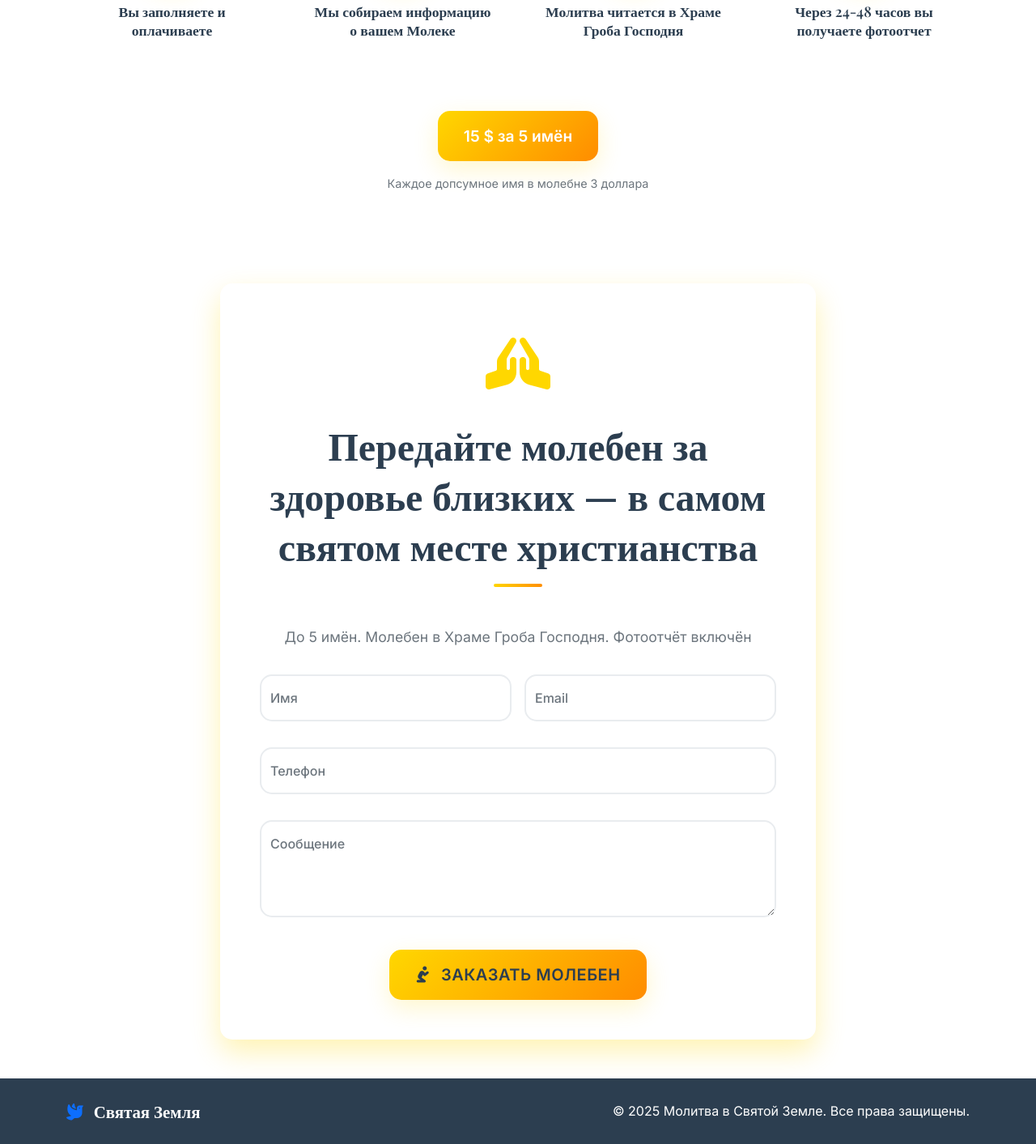
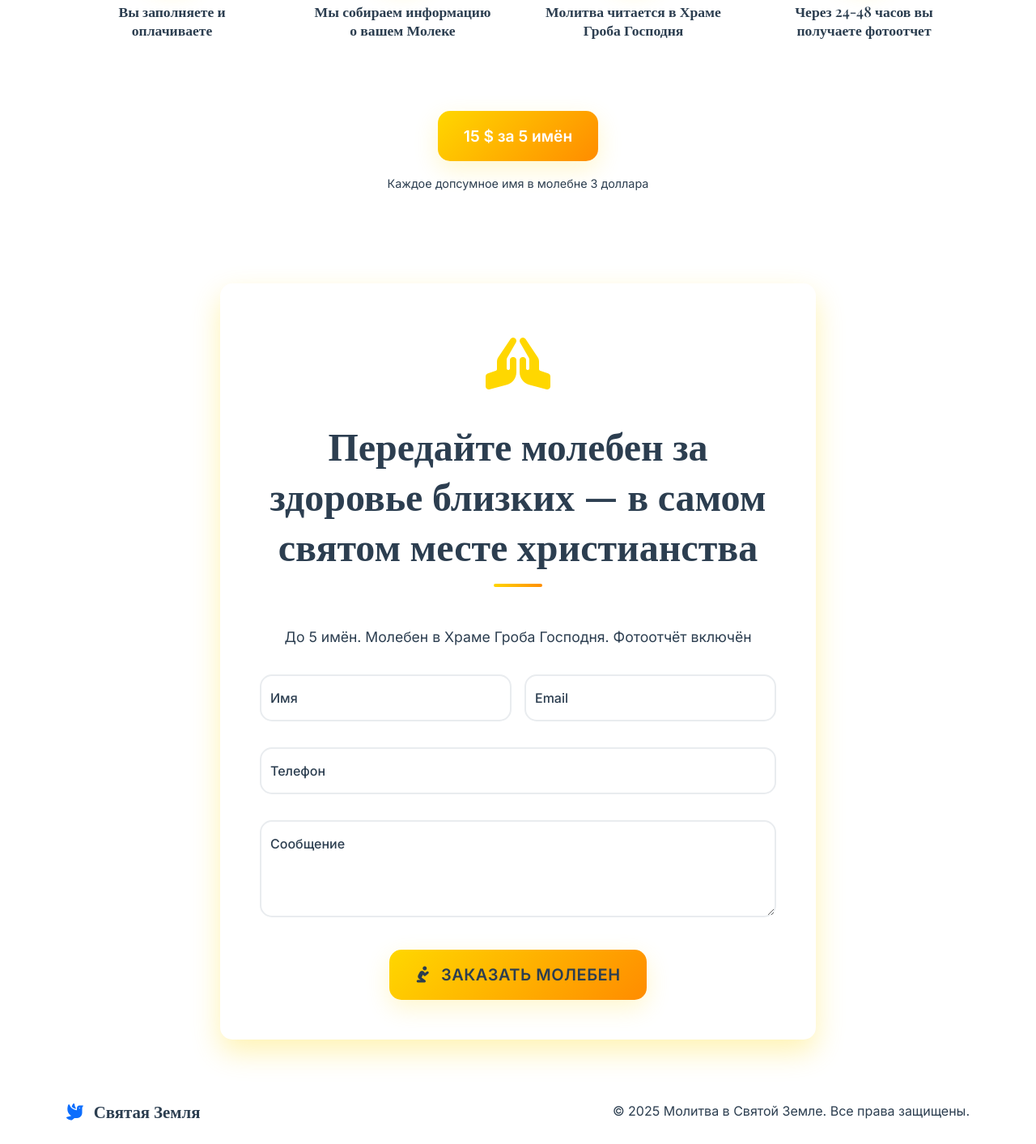
Before and after one commit to SaintSerd/LandingCraft-1, a Flask app: page / in a window 1280 px wide. Shown: the part 3360-4773 px from the top of the page at 81% size. Run offline with Flask 3, Linux system fonts and the light colour scheme.

Commit message:
Improve readability by using a brighter background and darker text
Updates CSS to change background color to white and text color to dark on specific sections.

Replit-Commit-Author: Agent
Replit-Commit-Session-Id: a35b1465-f3ef-4cd3-8389-5634677c3765
Replit-Commit-Screenshot-Url: https://storage.googleapis.com/screenshot-production-us-central1/4d5e73ac-d877-4d19-b208-cbb0903a08e0/a552b993-bb31-4dce-9150-d97e95bbb242.jpg

```diff
--- a/static/css/style.css
+++ b/static/css/style.css
@@ -216,7 +216,7 @@ section {
 
 /* Benefits Section */
 .benefits-section {
-    background: var(--background-light);
+    background: var(--white);
     position: relative;
 }
 
@@ -337,7 +337,7 @@ section {
 }
 
 .result-card p {
-    color: var(--text-light);
+    color: var(--text-dark);
     font-size: 0.95rem;
     position: relative;
     z-index: 2;
@@ -345,7 +345,7 @@ section {
 
 /* Atmosphere Section */
 .atmosphere-section {
-    background: var(--background-light);
+    background: var(--white);
     padding: 5rem 0;
 }
 
@@ -467,13 +467,13 @@ section {
 }
 
 .pricing-note {
-    color: var(--text-light);
+    color: var(--text-dark);
     font-size: 0.9rem;
 }
 
 /* Contact Section */
 .contact-section {
-    background: var(--background-light);
+    background: var(--white);
     padding: 5rem 0;
 }
 
@@ -492,7 +492,7 @@ section {
 
 .contact-subtitle {
     font-size: 1.1rem;
-    color: var(--text-light);
+    color: var(--text-dark);
     margin-bottom: 2rem;
 }
 
@@ -514,14 +514,14 @@ section {
 }
 
 .form-label {
-    color: var(--text-light);
+    color: var(--text-dark);
     font-weight: 500;
 }
 
 /* Footer */
 .footer {
-    background: var(--text-dark);
-    color: var(--white);
+    background: var(--white);
+    color: var(--text-dark);
 }
 
 .footer-brand {
```
Also changed, not shown: attached_assets/targeted_element_1750855937070.png (added).
